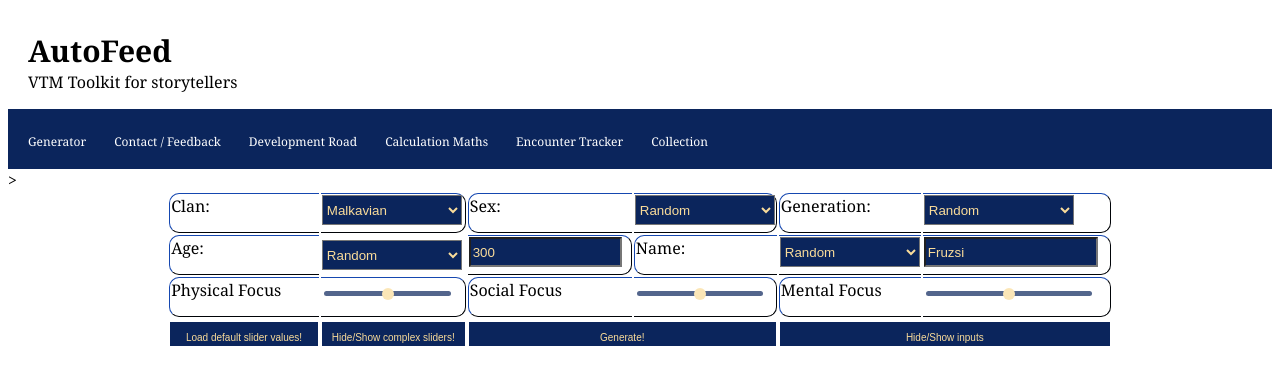
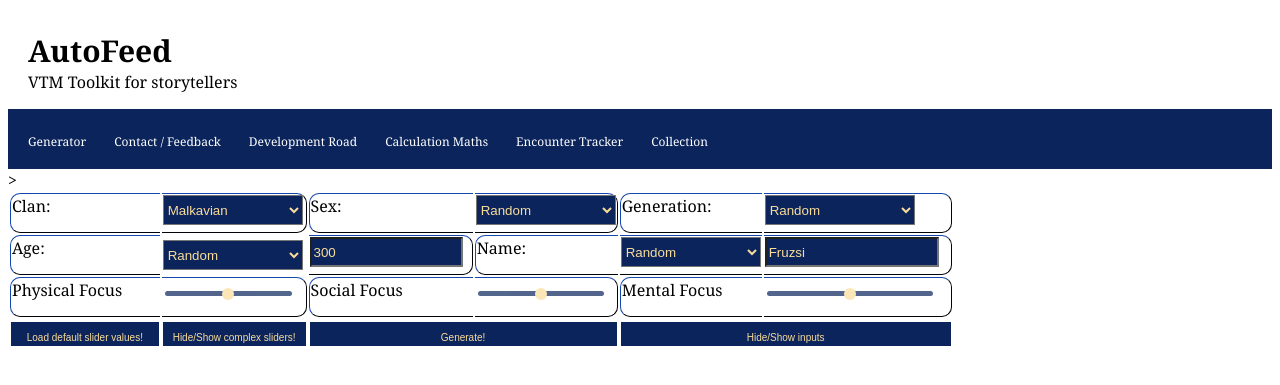
Before and after one commit to BodoBence/RandomVampireGenerator, a Flask app: page / in a window 1280 px wide. Shown: the top 385 px of the page. Run offline with Flask 2, Linux system fonts and the light colour scheme.

Commit message:
formating

```diff
--- a/flaskr/templates/generated_character.html
+++ b/flaskr/templates/generated_character.html
@@ -1,4 +1,3 @@
-<!doctype html>
 <tbody class="generated_character">
     <tr>
         <th colspan="6"> Basic Information </th>
--- a/flaskr/templates/home.html
+++ b/flaskr/templates/home.html
@@ -6,7 +6,7 @@
         {% include "navigation.html" %}
     </head>
     <body>
-        <table class="table_main" method="POST">
+        <table class="table_home" method="POST">
             {% include "generator_inputs.html" %}
             {% if have_generated_character %}
                 {% include "generated_character.html" %}
```
